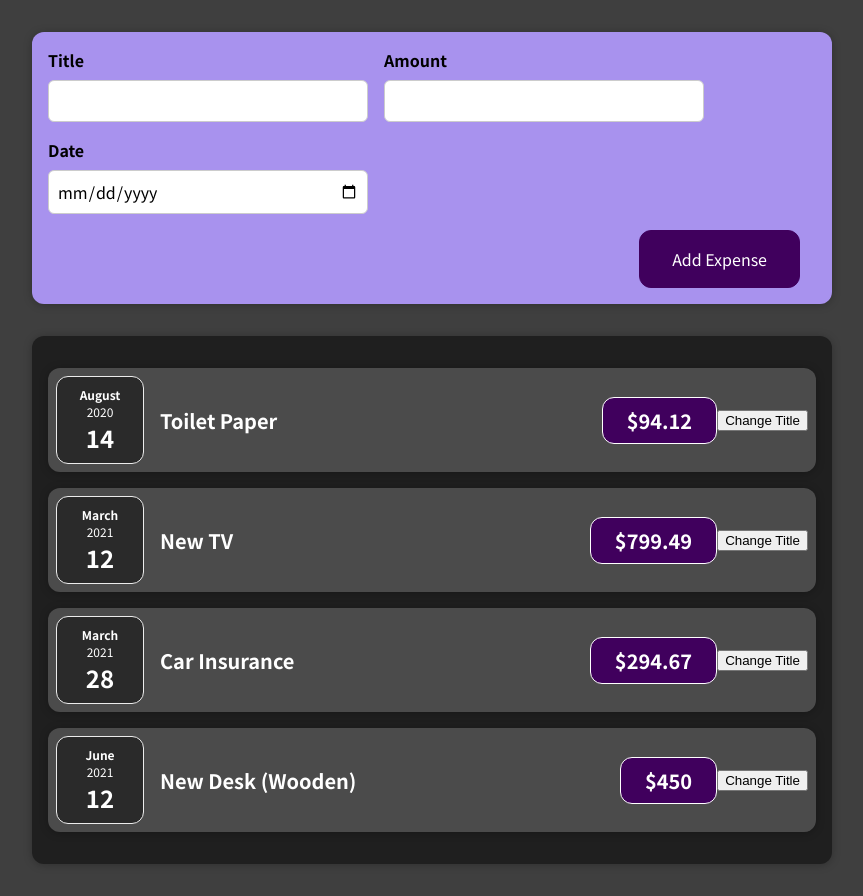
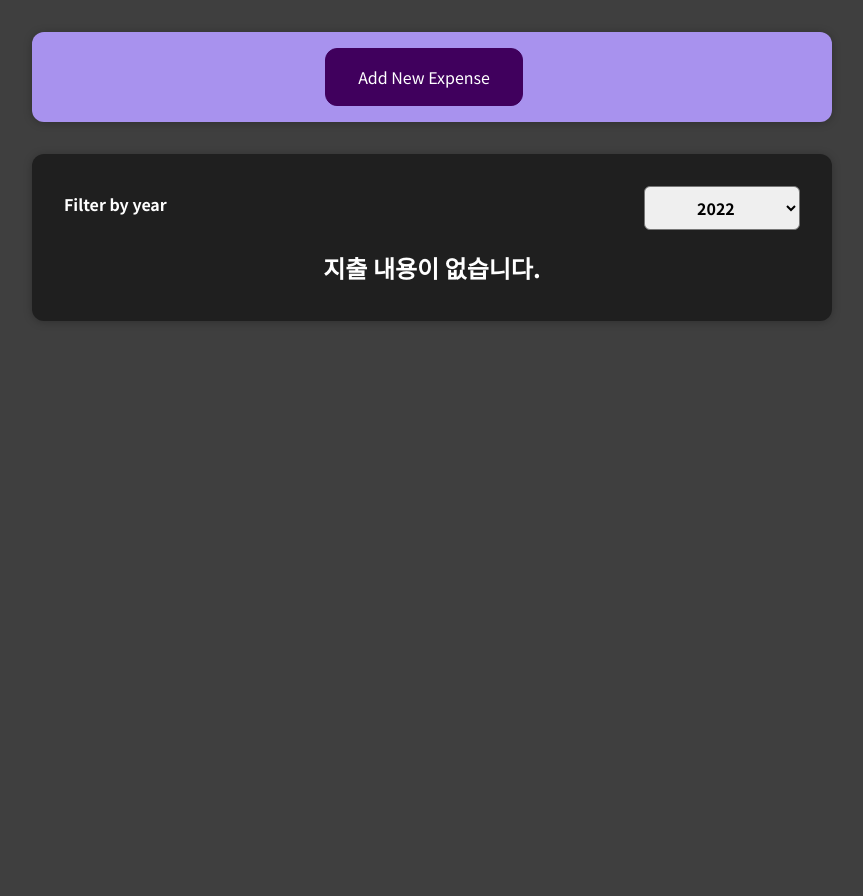
Before and after one commit to chry8822/react-basic, a React (Create React App) app in the folder react-basic/: page / in a window 1280 px wide. Shown: the whole page, without its empty margins (208-1071 px from the left). After the commit the page ends 800 px from the top, so only its background shows below. Built offline with nearby package versions, Linux system fonts and the light colour scheme.

Commit message:
add Form component, conditional rendering

```diff
--- a/react-basic/src/App.js
+++ b/react-basic/src/App.js
@@ -1,10 +1,8 @@
-import React from 'react';
+import React, { useState } from 'react';
 import Expenses from './components/Expenses/Expenses';
 import NewExpense from './components/NewExpense/NewExpense';
 
-
-const App = () => {
-  const expenses = [
+const DUMMY_EXPENSES = [
   {
     id: 'e1',
     title: 'Toilet Paper',
@@ -31,15 +29,44 @@ const App = () => {
   },
 ];
 
+
+const App = () => {
+  const [expenseData, setExpenseData] = useState(DUMMY_EXPENSES);
+
+
   const addExpenseHandler = expense => {
-    console.log('In App.js');
-    console.log(expense)
+    setExpenseData(prevExpense => {
+      return ([expense, ...prevExpense])
+    })
+    // 더미 데이터는 배열이고 새로 생성된 데이터를 배열의 첫번째요소로 넣어주고 뒤에는 기존에 데이터를 전개연산자로 넣어준다.
   }
+  // 해당 함수는 아래 컴포넌튼에서 생성된 데이터를 받아온다 (아래 컴포넌트에서 생성된 데이터를 프롭스로 전달한 해당함수의 매개변수로 넣어준다. 그럼 아래에서 매개변수로 넣어준 데이터를 상위컴포넌트인 현재 컴포넌트에서 사용할수 있다.)
+
+  //set 함수에는 기존에 더미 데이터가 있고 해당 더미데이터를 전개연산자로 새로 생성된 데이터 뒤로 배열로 반환한다.
+  // 기존의 데이터를 돌면서 한번더 기존 데이터에 대한 상태체크를 하게 되므로 좀더 안전하게 기존 데이터를 가져온다.
+
+  // 방법1
+  // const addExpenseHandler = expense => {
+  //   setExpenseData([expense, ...expenseData])
+  // }
+  // useState에서 반환된 값으로 데이터를 가져온다 하지만 상태를 일정주기를 가지고 업데이트하고 리렌더링 되기때문에
+  // 특정한 상황이나 예상치 못한 상황으로 인해 데이터의 손실이 발상할수 있다.
+
+
+  // 방법2
+  // const addExpenseHandler = expense => {
+  //   setExpenseData(prevExpense => {
+  //     return ([expense, ...prevExpense])
+  //   })
+  // }
+
+  // 세터 함수에 매겨변수로는 항상 최신의 상태가 넘어온다 렌더링과 별게로 내부적으로 저장된 최신의 값이 들어오기때문에
+  // 방법1 과 같이 예상치 못한 데이터 손실을 방지할수 있다.
 
   return (
     <div>
       <NewExpense onAddExpense={addExpenseHandler} />
-      <Expenses items={expenses} />
+      <Expenses items={expenseData} />
     </div>
   );
 }
--- /dev/null
+++ b/react-basic/src/components/Expenses/ExpenseFilter.css
@@ -0,0 +1,24 @@
+.expenses-filter {
+  color: white;
+  padding: 0 1rem;
+}
+
+.expenses-filter__control {
+  display: flex;
+  width: 100%;
+  align-items: center;
+  justify-content: space-between;
+  margin: 1rem 0;
+}
+
+.expenses-filter label {
+  font-weight: bold;
+  margin-bottom: 0.5rem;
+}
+
+.expenses-filter select {
+  font: inherit;
+  padding: 0.5rem 3rem;
+  font-weight: bold;
+  border-radius: 6px;
+}
--- /dev/null
+++ b/react-basic/src/components/Expenses/ExpenseFilter.js
@@ -0,0 +1,25 @@
+import React from "react";
+
+import './ExpenseFilter.css'
+
+const ExpenseFilter = (props) => {
+  const filterChangeHandler = (event) => {
+    props.onSaveFilterChange(event.target.value)
+  };
+
+  return (
+    <div className="expenses-filter">
+      <div className="expenses-filter__control">
+        <label>Filter by year</label>
+        <select onChange={filterChangeHandler} value={props.selected}>
+          <option value="2022">2022</option>
+          <option value="2021">2021</option>
+          <option value="2020">2020</option>
+          <option value="2019">2019</option>
+        </select>
+      </div>
+    </div>
+  )
+}
+
+export default ExpenseFilter;
--- a/react-basic/src/components/Expenses/ExpenseItme.js
+++ b/react-basic/src/components/Expenses/ExpenseItme.js
@@ -1,27 +1,22 @@
-import React, { useState } from 'react';
+import React from 'react';
 
 import ExpenseDate from './ExpenseDate';
 import Card from '../UI/Card'
 import './ExpenseItem.css'
 
 const ExpenseItem = (props) => {
-  const [title, setTitle] = useState(props.title);
-  console.log("expenseItem component")
 
-  const clickhandler = () => {
-    setTitle("title")
-    console.log('before Update')
-  }
 
   return (
+    <li>
       <Card className="expense-item">
         <ExpenseDate date={props.date} />
         <div className='expense-item__description'>
-        <h2>{title}</h2>
+          <h2>{props.title}</h2>
           <div className='expense-item__price'>${props.amount}</div>
         </div>
-      <button onClick={clickhandler}>Change Title</button>
       </Card>
+    </li>
   )
 }
 
--- /dev/null
+++ b/react-basic/src/components/Expenses/ExpenseList.css
@@ -0,0 +1,9 @@
+.expenses-list {
+  list-style: none;
+  padding: 0;
+}
+
+.expenses-list__fallback {
+  color: white;
+  text-align: center;
+}
--- /dev/null
+++ b/react-basic/src/components/Expenses/ExpenseList.js
@@ -0,0 +1,32 @@
+import React from "react";
+import ExpenseItem from "./ExpenseItme";
+
+import './ExpenseList.css'
+
+const ExpenseList = (props) => {
+
+  if (props.items.length === 0) {
+    return <h2 className="expenses-list__fallback">지출 내용이 없습니다.</h2>
+  }
+
+  // 하나의 컴포넌트에서 if문 조건이 충족하면 if 문을 리턴하고 아니면 아래 jsx ExpenseItem 컴포넌트를 리턴한다.
+
+  return (
+    <ul className="expenses-list">
+      {
+        props.items.map((expense) => (
+          <ExpenseItem
+            key={expense.id}
+            title={expense.title}
+            amount={expense.amount}
+            date={expense.date}
+          />
+        ))
+      }
+    </ul>
+  )
+}
+
+// Expense 컴포넌트에서 ExpenseItem 컴포넌트로 props item을 내려주고(필터링된 데이터) 현재 컴포넌트에서는 props.item 으로 받아서 사용
+
+export default ExpenseList;
--- a/react-basic/src/components/Expenses/Expenses.css
+++ b/react-basic/src/components/Expenses/Expenses.css
@@ -5,3 +5,8 @@
   width: 50rem;
   max-width: 95%;
 }
+
+.expense__empty-content {
+  color: #fff;
+  margin-left: 20px;
+}
--- a/react-basic/src/components/Expenses/Expenses.js
+++ b/react-basic/src/components/Expenses/Expenses.js
@@ -1,17 +1,56 @@
-import ExpenseItem from "./ExpenseItme";
+import React, { useState } from "react";
+import ExpenseList from "./ExpenseList";
+import ExpenseFilter from "./ExpenseFilter";
 import Card from '../UI/Card'
 import './Expenses.css'
 
 const Expenses = (props) => {
-  const itmes = props.items;
+  const [yearFilter, setYearFilter] = useState('2022');
+
+  const filterHandler = (selectYear) => {
+    setYearFilter(selectYear);
+  }
+
+  const filterExpenses = props.items.filter(expense => {
+    return expense.date.getFullYear().toString() === yearFilter;
+  });
+  // 각각의 데이터에서 사용자가 선택한 년도와 데이터의 년도가 같은것들을 새로운 배열로 반환한다.
+  // getFullYear 은 년도를 number로 반환하기 때문에 toString으로 문자로 변환후 비교한다.(yearFilter 는 문자열이기 때문에)
+
+  //-------------------------------------------------------------------------------------------------------------------
+
+
 
   return (
-    <Card className='expenses'>
-      <ExpenseItem title={itmes[0].title} amount={itmes[0].amount} date={itmes[0].date} />
-      <ExpenseItem title={itmes[1].title} amount={itmes[1].amount} date={itmes[1].date} />
-      <ExpenseItem title={itmes[2].title} amount={itmes[2].amount} date={itmes[2].date} />
-      <ExpenseItem title={itmes[3].title} amount={itmes[3].amount} date={itmes[3].date} />
-    </Card>
+    <div>
+      <Card className='expenses'>
+        <ExpenseFilter selected={yearFilter} onSaveFilterChange={filterHandler} />
+        <ExpenseList items={filterExpenses} />
+
+        {/* ------------------------------------------------------------------------------------------------------------------- */}
+
+
+        {/* 방법2 */}
+        {/* 삼항 연산자를 사용해서 내용이 없으면 true에 내용을 필터에 내용이 있으면 필터링된 요소를 보여준다
+        {
+          filterExpenses.length === 0 ?
+            expenseContent :
+            filterExpenses.map(expense => {
+              // 필터링된 아이템을 맵으로 돌면서 해당하는 요소를 반환하는데 필터링 당시에 이미 프롭스로 전달받은 요소를 반환 했기 때문에 여기서는 따로 프롭스로 받아서 반복문을 돌릴 필요가 없다.
+              return (
+                <ExpenseItem
+                  key={expense.id}
+                  title={expense.title}
+                  amount={expense.amount}
+                  date={expense.date}
+                />
+              )
+            })
+        }
+        배열을 사용해서 컴포넌트가 데이터에 의해 동적으로 그려질수 있다. map은 매개변수로 함수를 자동으로 넘긴다. */}
+        {/* 해당 코드를 방법1로 변수에 담는 방법으로 리턴문 안에 코드를 깔끔하게 정리 할수 있다. */}
+      </Card>
+    </div>
   )
 }
 
--- a/react-basic/src/components/NewExpense/ExpenseForm.css
+++ b/react-basic/src/components/NewExpense/ExpenseForm.css
@@ -22,5 +22,6 @@
 }
 
 .new-expense__actions {
+  display: inline-block;
   text-align: right;
 }
--- a/react-basic/src/components/NewExpense/ExpenseForm.js
+++ b/react-basic/src/components/NewExpense/ExpenseForm.js
@@ -76,6 +76,7 @@ const ExpenseForm = (props) => {
     // 입력하고 섭밋으로 데이터를 전송하면 다시 빈칸으로 오버라이딩 해준다.
   };
 
+
   return (
     <form onSubmit={submitHandler}>
       <div className="new-expense__controls">
@@ -93,6 +94,7 @@ const ExpenseForm = (props) => {
         </div>
       </div>
       <div className="new-expense__actions">
+        <button type="submit" onClick={props.closeFormHandler}>Cancel</button>
         <button type="submit" >Add Expense</button>
       </div>
     </form>
--- a/react-basic/src/components/NewExpense/NewExpense.js
+++ b/react-basic/src/components/NewExpense/NewExpense.js
@@ -1,4 +1,4 @@
-import React from 'react'
+import React, { useState } from 'react'
 
 import ExpenseForm from './ExpenseForm'
 import './NewExpense.css'
@@ -10,14 +10,25 @@ const NewExpense = (props) => {
       id: (Math.random() * 10).toString()
     };
     props.onAddExpense(expenseData);
+    setToggleBtn(false)
   };
 
   // 아래 컴포넌트에서 데이터를 받아서 상위 컴포넌트로 전달 한다.
 
+  const [toggleBtn, setToggleBtn] = useState(false);
+  const openFormHandler = () => {
+    setToggleBtn(true);
+  }
+
+  const closeFormHandler = () => {
+    setToggleBtn(false)
+  }
+
 
   return (
     <div className='new-expense'>
-      <ExpenseForm onSaveExpenseData={saveExpenseDataHandler} />
+      {!toggleBtn && <button onClick={openFormHandler}>Add New Expense</button>}
+      {toggleBtn && <ExpenseForm onSaveExpenseData={saveExpenseDataHandler} closeFormHandler={closeFormHandler} />}
     </div>
   )
 }
```
Also changed, not shown: 1 other file (tests, documents, lock files or other folders). Lines whose indentation alone changed are shown as unchanged.
